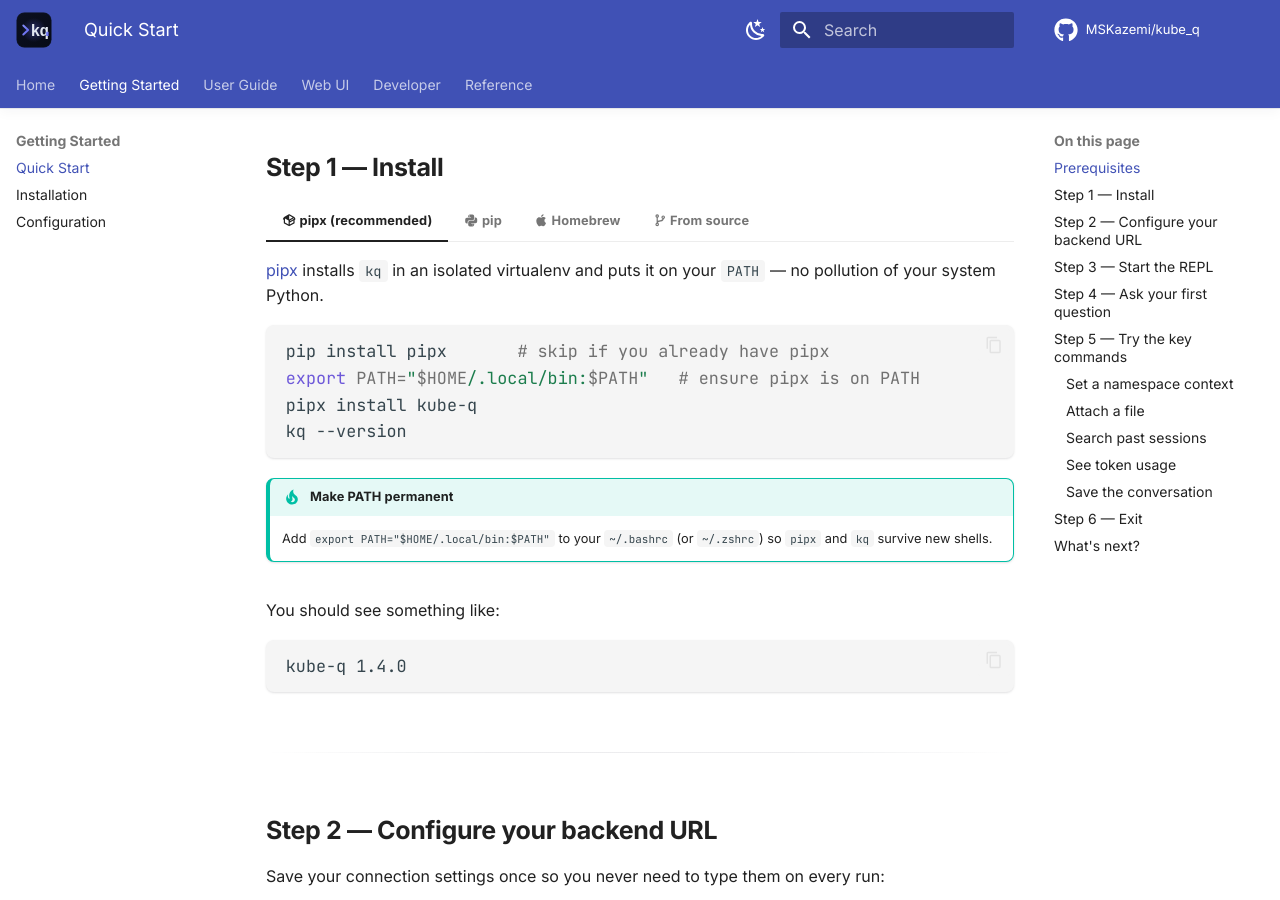
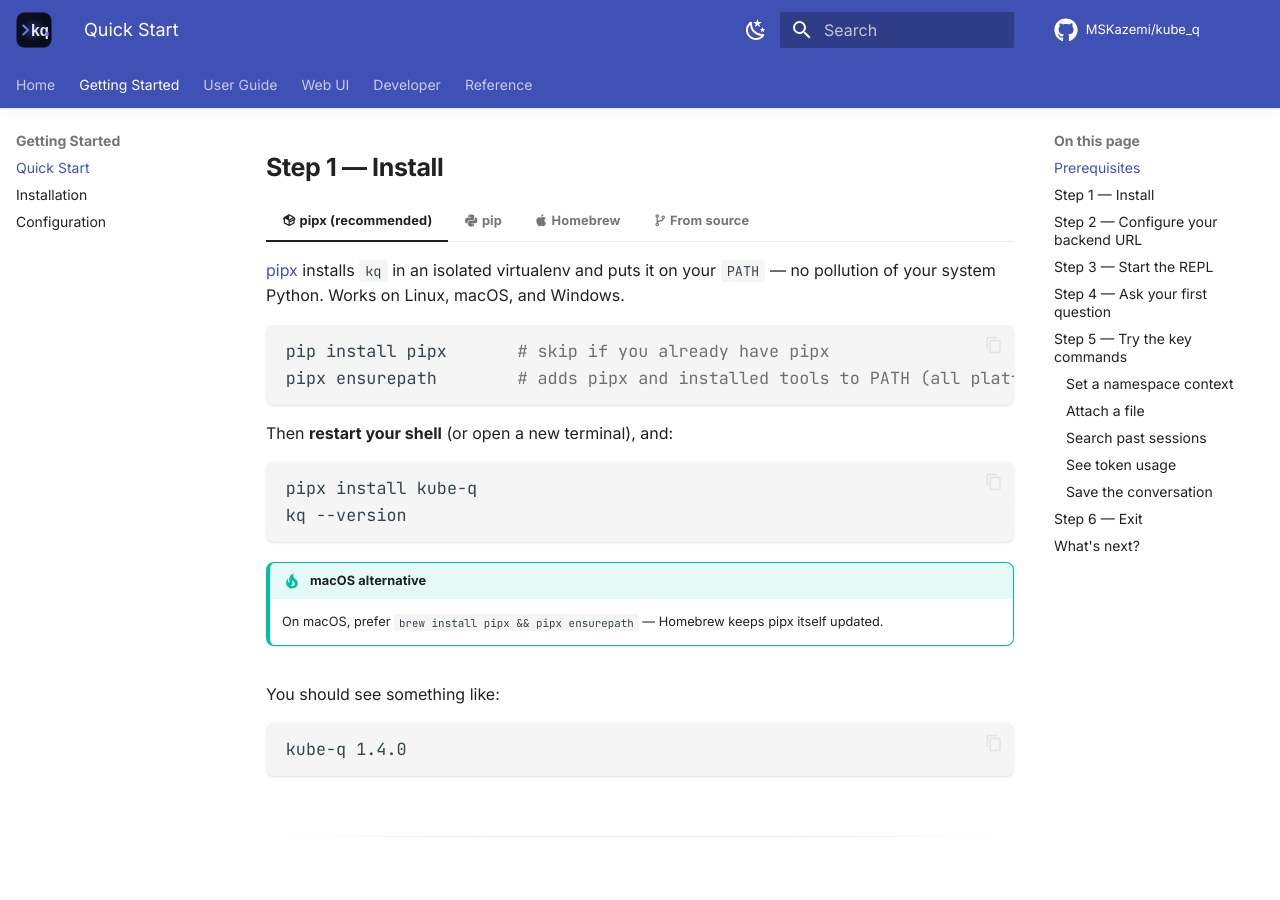
Before and after one commit to MSKazemi/kube_q, an MkDocs documentation site: the page built from docs/quickstart.md, in a window 1280 px wide and 900 px high, scrolled down 748 px. Built offline with MkDocs 1.6.1 and Material for MkDocs 9.7.7, drawn with Linux system fonts in a browser that asks for light colours; comment, search, counter and statistics services are not loaded.

Commit message:
Update quickstart documentation to clarify pipx installation steps
- Added information that pipx works on Linux, macOS, and Windows.
- Updated instructions to use `pipx ensurepath` for adding pipx to PATH.
- Included a note to restart the shell after installation.
- Added a macOS-specific installation tip for using Homebrew.

````diff
--- a/docs/quickstart.md
+++ b/docs/quickstart.md
@@ -26,17 +26,22 @@
 
 === ":material-package-variant: pipx (recommended)"
 
-    [pipx](https://pipx.pypa.io) installs `kq` in an isolated virtualenv and puts it on your `PATH` — no pollution of your system Python.
+    [pipx](https://pipx.pypa.io) installs `kq` in an isolated virtualenv and puts it on your `PATH` — no pollution of your system Python. Works on Linux, macOS, and Windows.
 
     ```bash
     pip install pipx       # skip if you already have pipx
-    export PATH="$HOME/.local/bin:$PATH"   # ensure pipx is on PATH
+    pipx ensurepath        # adds pipx and installed tools to PATH (all platforms)
+    ```
+
+    Then **restart your shell** (or open a new terminal), and:
+
+    ```bash
     pipx install kube-q
     kq --version
     ```
 
-    !!! tip "Make PATH permanent"
-        Add `export PATH="$HOME/.local/bin:$PATH"` to your `~/.bashrc` (or `~/.zshrc`) so `pipx` and `kq` survive new shells.
+    !!! tip "macOS alternative"
+        On macOS, prefer `brew install pipx && pipx ensurepath` — Homebrew keeps pipx itself updated.
 
 === ":material-language-python: pip"
 
````
